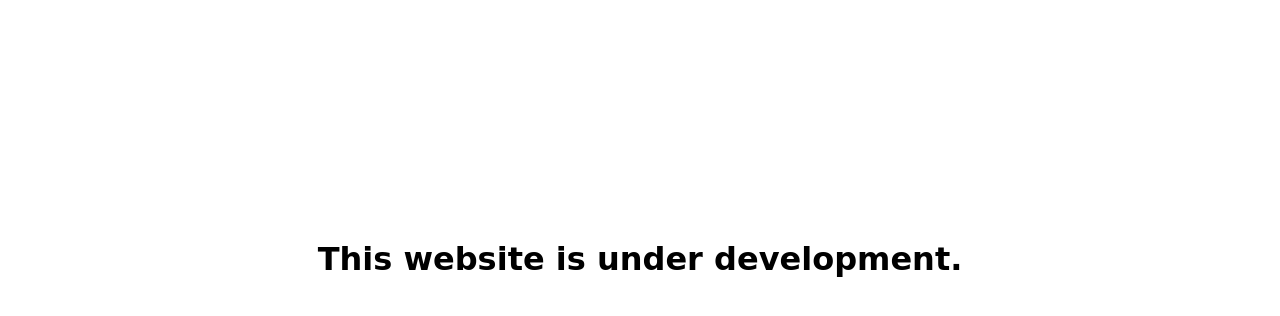
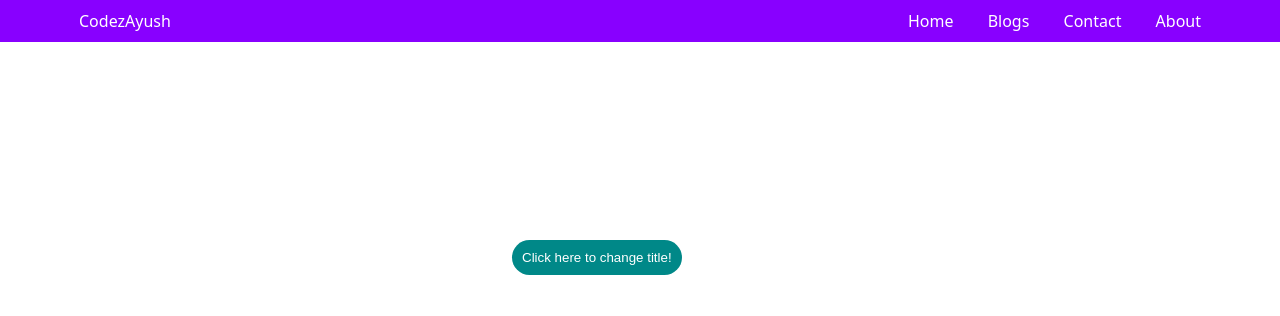
Before and after one commit to codezayush/codezayush.github.io, a plain HTML site: page index.html in a window 1280 px wide. Drawn offline with Linux system fonts and the light colour scheme.

Commit message:
Added navbar and funny functions...

```diff
--- a/index.html
+++ b/index.html
@@ -1,5 +1,6 @@
 <!DOCTYPE html>
 <html>
+
 <head>
 	<meta charset="utf-8">
 	<meta name="viewport" content="width=device-width, initial-scale=1">
@@ -7,8 +8,27 @@
 	<link rel="shortcut icon" href="./img/icon.jpg" type="image/x-icon">
 	<title>Home | CodezAyush</title>
 </head>
+
 <body>
-	<h1>This website is under development.</h1>
+	<header>
+		<a href="#">CodezAyush</a>
+
+		<input type="checkbox" id="menu">
+		<label for="menu">Menu</label>
+
+		<nav id="nav">
+			<ul>
+				<li><a href="#">Home</a></li>
+				<li><a href="#">Blogs</a></li>
+				<li><a href="#">Contact</a></li>
+				<li><a href="#">About</a></li>
+			</ul>
+		</nav>
+	</header>
+
+	<button id="titlech" onclick="chtitle()">Click here to change title!</button>
+
 	<script src="./main.js"></script>
 </body>
+
 </html>
--- a/main.js
+++ b/main.js
@@ -1 +1,9 @@
-console.log('Hello, Welcome please wait untill the site is completed..');
+
+document.getElementById('menu').addEventListener('click', function () {
+    console.log('The Navbar on mobile was opened!');
+});
+
+function chtitle() {
+    x = prompt('Enter the text you want to select as title...');
+    document.title = x;
+}
--- a/style.css
+++ b/style.css
@@ -1,15 +1,96 @@
-*{
+* {
 	padding: 0;
 	margin: 0;
 }
 
-@import url('https://fonts.googleapis.com/css2?family=Send+Flowers&display=swap');
-
-body{
-	font-family: 'Send Flowers', cursive;
+header {
+	font-family: system-ui;
+	display: flex;
+	position: fixed;
+	padding: 0% 5%;
+	z-index: 1000;
+	top: 0;
+	left: 0;
+	right: 0;
+	background-color: #80f;
+	justify-content: space-between;
+	user-select: none;
+	-webkit-user-select: none;
 }
 
-body > h1{
-	text-align: center;
+header a {
+	color: #fff;
+	text-decoration: none;
+}
+
+header ul {
+	list-style: none;
+}
+
+header>a {
+	padding: 10px 15px;
+	display: block;
+}
+
+#menu {
+	display: none;
+}
+
+header>label {
+	display: none;
+}
+
+header>label {
+	color: #fff;
+	padding: 10px 15px;
+}
+
+header #nav ul li {
+	display: inline-block;
+	position: relative;
+}
+
+header #nav ul li a {
+	display: block;
+	padding: 10px 15px;
+	transition: all .4s ease;
+}
+
+header #nav ul li a:hover {
+	background-color: #88f;
+}
+
+@media only screen and (max-width: 768px) {
+	header>label {
+		display: initial;
+	}
+
+	header #nav {
+		position: absolute;
+		top: 100%;
+		left: 50%;
+		right: 0;
+		background-color: #80f;
+		display: none;
+	}
+
+	header #nav ul li {
+		width: 50vw;
+		text-align: center;
+	}
+
+	#menu:checked~#nav {
+		display: initial;
+	}
+}
+
+#titlech {
+	padding: 10px;
+	border-radius: 25px;
+	border: none;
+	background-color: #088;
+	cursor: pointer;
+	color: #fff;
 	margin-top: 30vh;
+	margin-left: 40vw;
 }
```
